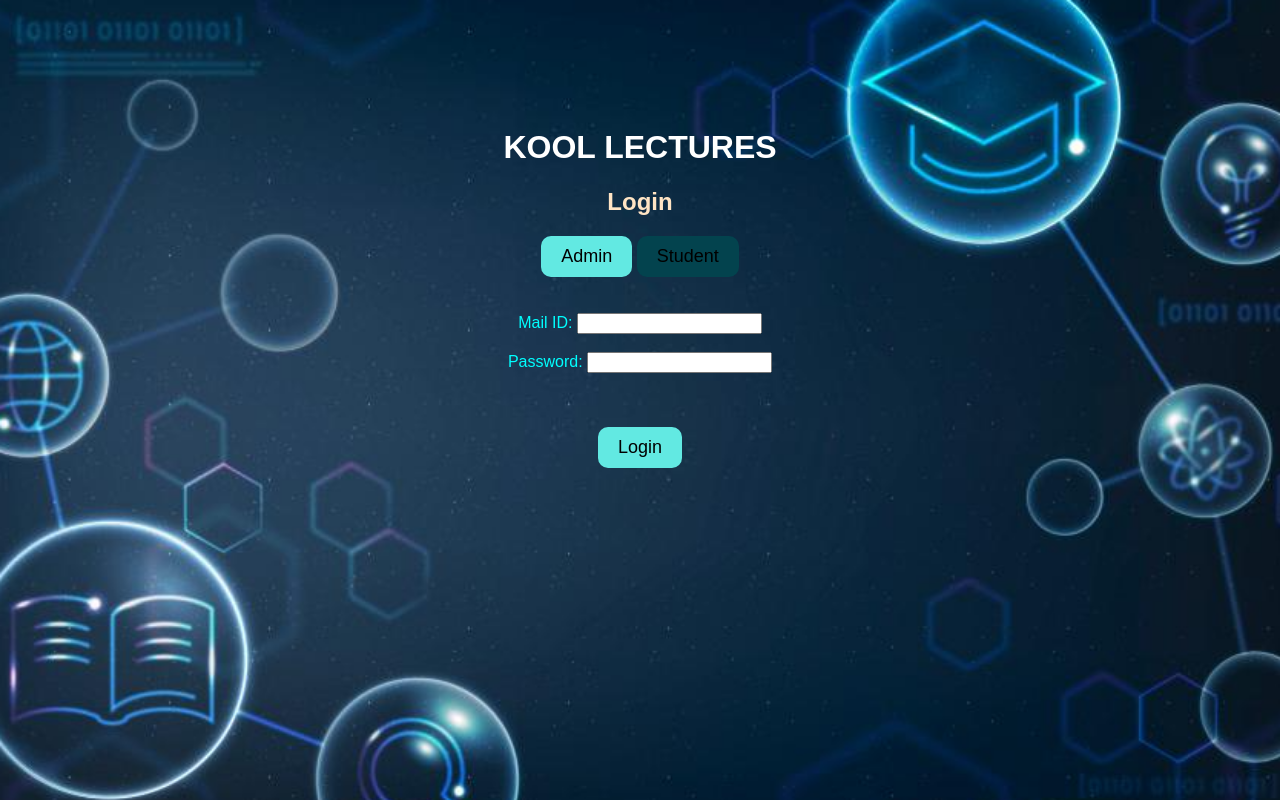
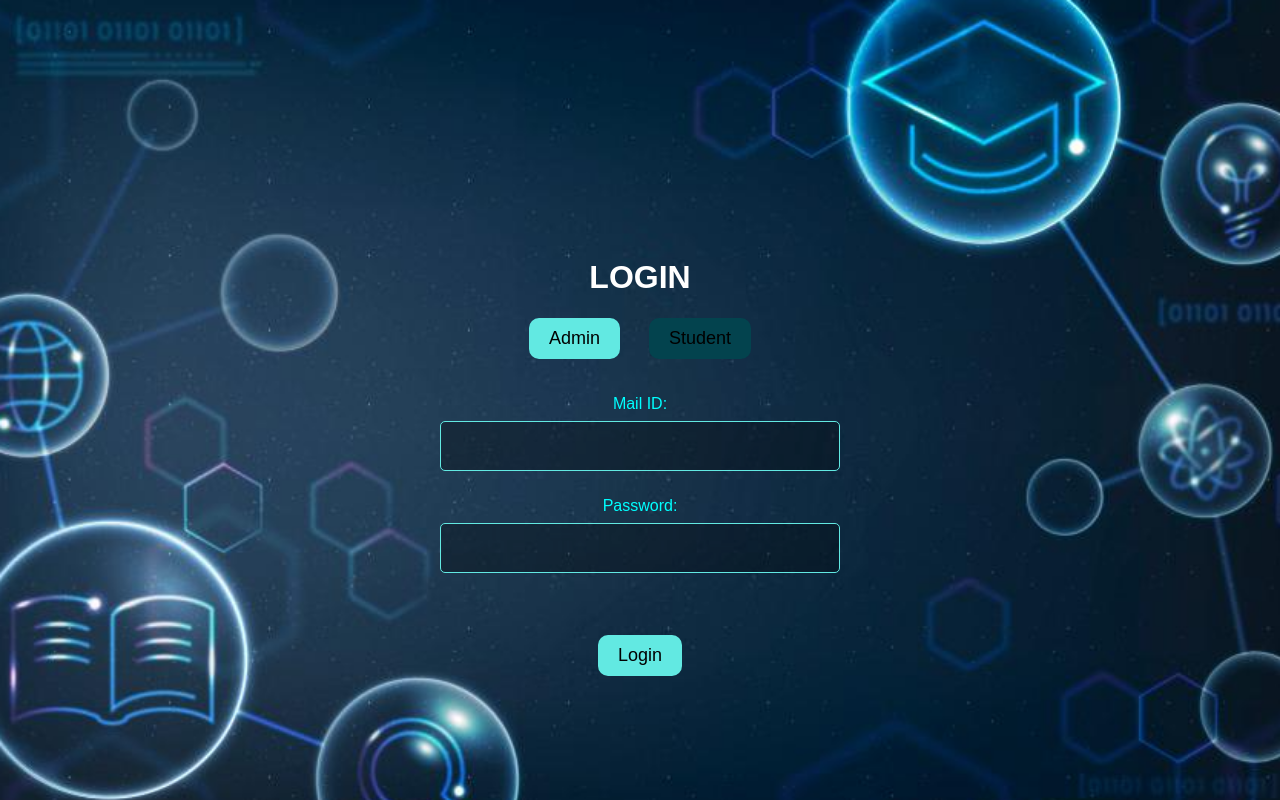
Before and after one commit to POTTERHEADHERMIONE/Central_addressing, a Flask app: template templates/login.html in a window 1280 px wide. Run offline with Flask 3, Linux system fonts and the light colour scheme; the template is opened without the code that fills it, so the values that code supplies are empty.

Commit message:
login.html,styles.css changes made

```diff
--- a/static/style.css
+++ b/static/style.css
@@ -4,7 +4,7 @@ body {
     background-size: cover;
     background-repeat: no-repeat;
     background-attachment: fixed;
-    padding-top: 100px;
+    padding-top: 230px;
     text-align: center;
 
 }
@@ -14,6 +14,51 @@ h1{
 h2{
     color: bisque;
 }
+
+#login-form {
+    width: max-content;
+    height: max-content;
+    text-align: center;
+    margin: 0 auto;
+    margin-top: 10px;
+}
+
+#login-form button {
+    color: #000000;
+    border: none;
+    border-radius: 10px;
+    padding: 10px 20px;
+    font-size: large;
+    cursor: pointer;
+    transition: background-color 0.3s;
+}
+
+#login-button {
+    background-color: #62e9e2;
+}
+
+/* Style for mail ID and password input fields */
+input[type="text"],
+input[type="password"] {
+    width: 400px; /* Adjusted width */
+    padding: 15px; /* Adjusted padding */
+    margin: 8px 0;
+    box-sizing: border-box;
+    border: 1px solid #62e9e2;
+    border-radius: 5px;
+    font-size: medium;
+    background: rgba(0, 0, 0, 0.3);
+    color: #fff;
+}
+
+/* Style for labels */
+label {
+    color: aqua;
+    font-size: medium;
+}
+
+
+
 .container {
     margin: 20px;
     padding: 20px;
@@ -45,10 +90,12 @@ button {
     color: #000000;
     border: none;
     border-radius: 10px;
-    padding: 10px 20px;
+    padding-left: 10px;
+    padding-right: 50px;
     font-size: large;
     cursor: pointer;
     transition: background-color 0.3s;
+
 }
 
 #login-button {
@@ -74,3 +121,8 @@ button {
 
 
 }
+
+span {
+    display: inline-block;
+    width: 10px;
+}
--- a/templates/login.html
+++ b/templates/login.html
@@ -6,20 +6,21 @@
 
 </head>
 <body>
-    <h1 style="text-align: center;">KOOL LECTURES</h1>
 
-    <h2 style="text-align: center;">Login</h2>
+
+    <h1 style="text-align: center;">LOGIN</h1>
 
     <div id="login-form" style="width: max-content; height: max-content; text-align: center; margin: 0 auto; margin-top: 10px;">
         <div>
             <button id="adminButton" class="admin-selected">Admin</button>
+            <span style="margin-right: 10px;"></span>
             <button id="studentButton">Student</button>
         </div>
         <br><br>
-        <label for="username" style="color: aqua; font-size: medium;">Mail ID:</label>
+        <label for="username" style="color: aqua; font-size: medium;">Mail ID:</label><br>
         <input type="text" id="mailID">
         <br><br>
-        <label for="password" style="color: aqua; font-size: medium;">Password:</label>
+        <label for="password" style="color: aqua; font-size: medium;">Password:</label><br>
         <input type="password" id="password">
         <br><br>
         <br><br>
```
